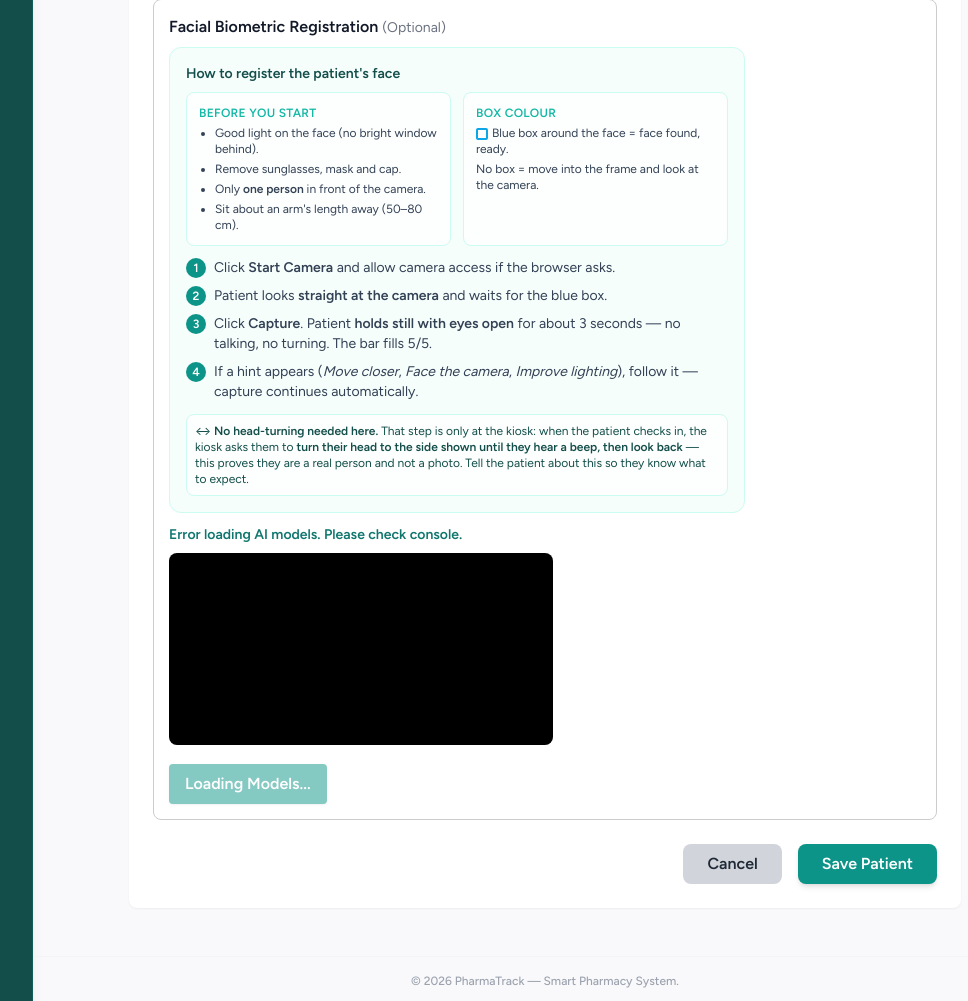
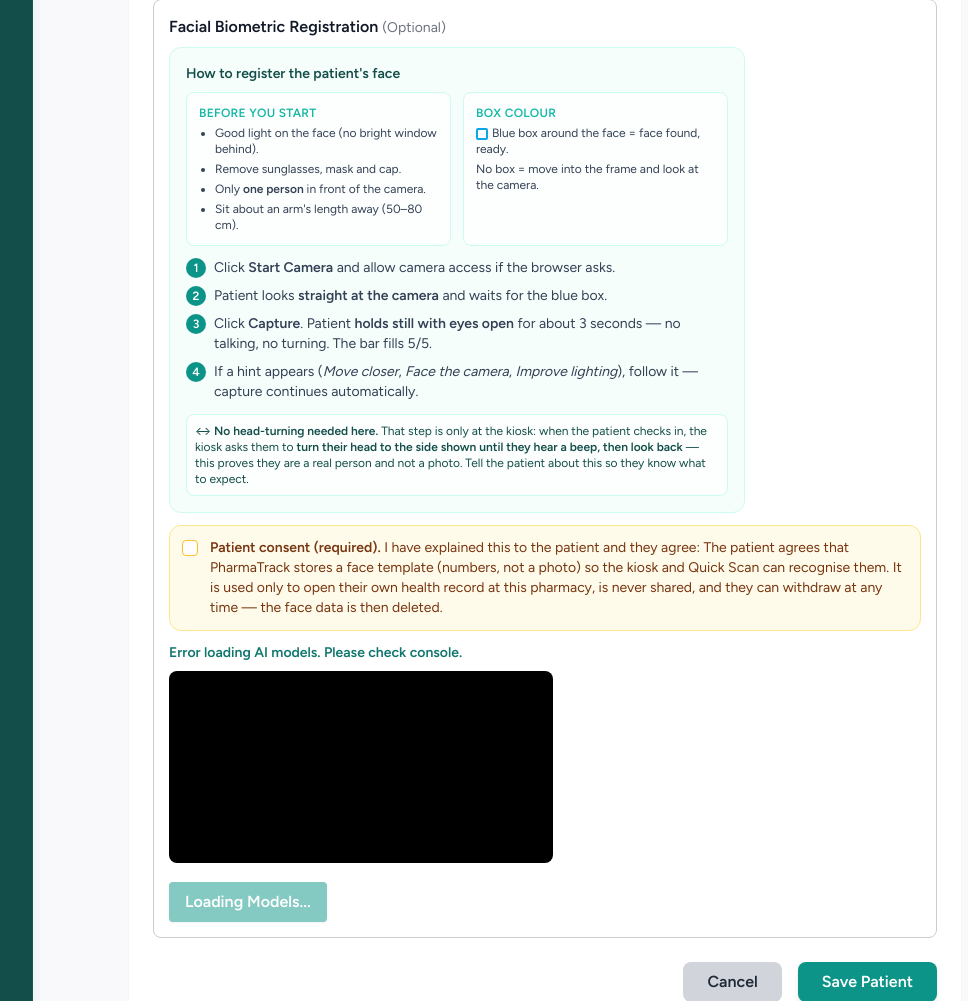
Before and after one commit to syakirasobberi/pharmatrack, a Laravel app: page /pharmacist/patients/create in a window 1280 px wide. Shown: the part 513-1514 px from the top of the page, without its empty margins (223-1191 px from the left). Run offline with Laravel 12, Linux system fonts and the light colour scheme; a user stored in the database is signed in; data comes from the database, SQL or seed files in the repository; style sheets or scripts are compiled from the project's sources.

Commit message:
PDPA consent record for face recognition
- A face is only saved with the patient's consent ticked (register and
  update face); who recorded it and when is stored (patients.face_consent_at
  / face_consent_by) and audited
- Faces registered before this are flagged 'Consent not recorded' on the
  profile and admin Patient Overview; pharmacist records consent or removes
- Patients see their face-recognition status on their profile and can
  withdraw, which deletes the face data at once; removing a face clears consent
- Tests: 11 face-consent cases (48 total)

```diff
--- a/app/Http/Controllers/AdminController.php
+++ b/app/Http/Controllers/AdminController.php
@@ -138,12 +138,14 @@ class AdminController extends Controller
 
         $totalPatients = Patient::count();
         $patientsWithBiometrics = Patient::whereNotNull('face_descriptor')->where('face_descriptor', '!=', '')->count();
+        // PDPA: faces registered before consent was recorded.
+        $facesWithoutConsent = Patient::whereNotNull('face_descriptor')->where('face_descriptor', '!=', '')->whereNull('face_consent_at')->count();
         $unassignedPatients = Patient::whereNull('pharmacist_id')->count();
         // Only active pharmacists can receive patients.
         $activePharmacists = User::where('role', 'pharmacist')->active()->orderBy('name')->get(['id', 'name']);
 
         return view('admin.patients.index', compact(
-            'patients', 'search', 'onlyUnassigned', 'totalPatients', 'patientsWithBiometrics', 'unassignedPatients', 'activePharmacists'
+            'patients', 'search', 'onlyUnassigned', 'totalPatients', 'patientsWithBiometrics', 'facesWithoutConsent', 'unassignedPatients', 'activePharmacists'
         ));
     }
 
--- a/app/Http/Controllers/PatientController.php
+++ b/app/Http/Controllers/PatientController.php
@@ -6,6 +6,7 @@ use App\Models\MedicalHistory;
 use App\Models\Patient;
 use App\Models\User;
 use App\Notifications\PatientAccountSetupNotification;
+use App\Support\Audit;
 use App\Support\FaceMatch;
 use App\Support\HealthSummaryPdf;
 use Illuminate\Http\Request;
@@ -115,8 +116,12 @@ class PatientController extends Controller
                         $fail('The captured face data is invalid. Please scan the face again.');
                     }
                 }],
+                // PDPA: a face may only be saved with the patient's recorded consent.
+                // exclude_without: no face captured → consent not needed (accepted would otherwise always run).
+                'face_consent' => ['exclude_without:face_descriptor', 'accepted'],
             ],
             [
+                'face_consent.accepted' => 'Tick the consent box: the patient must agree before their face is registered.',
                 'email.unique' => 'This email address is already registered. Please use a different email for the new patient.',
             ]
         );
@@ -146,6 +151,11 @@ class PatientController extends Controller
                 'face_descriptor' => $validated['face_descriptor'] ?? null,
             ]);
         });
+
+        if ($patient->hasFace()) {
+            $patient->recordFaceConsent($request->user());
+            Audit::record('patient.face_consent_given', 'Face registered with the patient\'s consent', $patient->id, $patient);
+        }
 
         $redirect = redirect()->route('pharmacist.patients.show', $patient->id);
 
@@ -332,6 +342,9 @@ class PatientController extends Controller
             'patient_id' => ['required', 'integer'],
             'descriptor' => ['required', 'array', 'size:128'],
             'descriptor.*' => ['required', 'numeric'],
+            'consent' => ['accepted'],   // PDPA: the patient agreed before this capture
+        ], [
+            'consent.accepted' => 'The patient must agree to face recognition before their face is saved.',
         ]);
 
         $patient = Patient::assignedTo($request->user())->find($validated['patient_id']);
@@ -342,6 +355,8 @@ class PatientController extends Controller
 
         $patient->face_descriptor = json_encode(array_map('floatval', $validated['descriptor']));
         $patient->save();
+        $patient->recordFaceConsent($request->user());
+        Audit::record('patient.face_consent_given', 'Face registered with the patient\'s consent', $patient->id, $patient);
 
         return response()->json(['status' => 'success', 'message' => 'Face data successfully updated!']);
     }
@@ -350,12 +365,34 @@ class PatientController extends Controller
     {
         $patient = Patient::assignedTo($request->user())->findOrFail($id);
 
-        $patient->face_descriptor = null;
-        $patient->save();
+        $patient->removeFace();
+        Audit::record('patient.face_removed', 'Face data and face-recognition consent removed by the pharmacist', $patient->id, $patient);
 
         return redirect()
             ->route('pharmacist.patients.show', $patient->id)
             ->with('success', 'Patient face data removed successfully.');
+    }
+
+    /** Record consent for a face that was registered before consent was recorded (PDPA). */
+    public function recordFaceConsent(Request $request, $id)
+    {
+        $patient = Patient::assignedTo($request->user())->findOrFail($id);
+        $profile = route('pharmacist.patients.show', $patient->id) . '#face-registration';   // land on the message, not the page top
+
+        $validator = \Illuminate\Support\Facades\Validator::make($request->all(), ['consent' => ['accepted']], [
+            'consent.accepted' => 'Tick the box to confirm the patient agreed, or remove the face instead.',
+        ]);
+        if ($validator->fails()) {
+            return redirect()->to($profile)->withErrors($validator);
+        }
+
+        abort_unless($patient->hasFace(), 404);
+
+        $patient->recordFaceConsent($request->user());
+        Audit::record('patient.face_consent_given', 'Consent recorded for an already registered face', $patient->id, $patient);
+
+        return redirect()->to(route('pharmacist.patients.show', $patient->id) . '#face-registration')
+            ->with('success', 'Face-recognition consent recorded.');
     }
 
     public function quickScan()
--- a/app/Models/Patient.php
+++ b/app/Models/Patient.php
@@ -25,7 +25,36 @@ class Patient extends Model
 
     protected $casts = [
         'archived_at' => 'datetime',
+        'face_consent_at' => 'datetime',
     ];
+
+    public function hasFace(): bool
+    {
+        return filled($this->face_descriptor);
+    }
+
+    /** A face registered before consent was recorded (PDPA): the pharmacist should record consent or remove it. */
+    public function faceConsentMissing(): bool
+    {
+        return $this->hasFace() && $this->face_consent_at === null;
+    }
+
+    public function faceConsentRecorder()
+    {
+        return $this->belongsTo(User::class, 'face_consent_by');
+    }
+
+    /** Store the patient's consent to face recognition (not mass-assignable on purpose). */
+    public function recordFaceConsent(User $recordedBy): void
+    {
+        $this->forceFill(['face_consent_at' => now(), 'face_consent_by' => $recordedBy->id])->save();
+    }
+
+    /** Delete the face data and the consent with it (consent withdrawn, or face removed). */
+    public function removeFace(): void
+    {
+        $this->forceFill(['face_descriptor' => null, 'face_consent_at' => null, 'face_consent_by' => null])->save();
+    }
 
     /**
      * Archived patients are hidden from EVERY query by default (lists, dashboard, kiosk and
--- /dev/null
+++ b/app/Support/FaceConsent.php
@@ -0,0 +1,18 @@
+<?php
+
+namespace App\Support;
+
+/**
+ * The wording the patient agrees to before their face is registered (PDPA 2010:
+ * biometric data is sensitive personal data and needs explicit consent).
+ * Shown to the pharmacist at capture and to the patient in their portal, so both see the same text.
+ */
+class FaceConsent
+{
+    public const STATEMENT = 'The patient agrees that PharmaTrack stores a face template (numbers, not a photo) '
+        . 'so the kiosk and Quick Scan can recognise them. It is used only to open their own health record at this pharmacy, '
+        . 'is never shared, and they can withdraw at any time — the face data is then deleted.';
+
+    public const PATIENT_SUMMARY = 'PharmaTrack keeps a face template (numbers, not a photo) so the kiosk and your pharmacist '
+        . 'can recognise you. It is used only to open your own record here and is never shared.';
+}
--- a/resources/views/pharmacist/patients/create.blade.php
+++ b/resources/views/pharmacist/patients/create.blade.php
@@ -73,6 +73,7 @@
                         <h4 class="font-bold mb-2">Facial Biometric Registration <span class="text-sm font-normal text-gray-500">(Optional)</span></h4>
                         <div class="mb-3">
                             @include('pharmacist.patients.partials.face-capture-guide')
+                            @include('pharmacist.patients.partials.face-consent-checkbox')
                         </div>
                         <p id="status" class="text-sm font-semibold text-teal-700 mb-2">Loading AI models... You can save the patient without face data.</p>
 
@@ -176,6 +177,13 @@
             });
 
             btnStartCamera.addEventListener('click', () => {
+                // PDPA: no camera until the patient's consent is ticked (the server also checks).
+                const consent = document.querySelector('[data-face-consent]');
+                if (consent && !consent.checked) {
+                    statusText.innerText = "Tick 'Patient consent' first: the patient must agree before their face is captured.";
+                    consent.focus();
+                    return;
+                }
                 btnStartCamera.style.display = 'none';
                 btnScanFace.style.display = 'block';
                 btnScanFace.classList.remove('hidden');
--- /dev/null
+++ b/resources/views/pharmacist/patients/partials/face-consent-checkbox.blade.php
@@ -0,0 +1,14 @@
+{{-- PDPA consent before a face is captured. The server also refuses a face without it.
+     $name: form field name (default "face_consent"). --}}
+<label class="mt-3 flex items-start gap-3 rounded-xl border border-amber-200 bg-amber-50 p-3 text-sm text-amber-900 cursor-pointer">
+    <input type="checkbox" name="{{ $name ?? 'face_consent' }}" value="1" data-face-consent
+           @checked(old($name ?? 'face_consent'))
+           class="mt-0.5 h-4 w-4 rounded border-amber-400 text-teal-600 focus:ring-teal-500">
+    <span>
+        <strong>Patient consent (required).</strong>
+        I have explained this to the patient and they agree: {{ \App\Support\FaceConsent::STATEMENT }}
+    </span>
+</label>
+@error($name ?? 'face_consent')
+    <p class="mt-1 text-sm font-semibold text-red-600">{{ $message }}</p>
+@enderror
--- a/resources/views/profile/edit.blade.php
+++ b/resources/views/profile/edit.blade.php
@@ -28,6 +28,12 @@
             @endif
 
             @if ($user->role === 'patient')
+                <div class="p-4 sm:p-8 bg-white shadow sm:rounded-lg" id="face-recognition">
+                    <div class="max-w-xl">
+                        @include('profile.partials.face-consent')
+                    </div>
+                </div>
+
                 <div class="p-4 sm:p-8 bg-white shadow sm:rounded-lg">
                     <div class="max-w-xl">
                         @include('profile.partials.delete-user-form')
--- a/routes/web.php
+++ b/routes/web.php
@@ -109,6 +109,7 @@ Route::middleware(['auth', 'force_password_change', 'role:pharmacist'])->group(f
         ->name('pharmacist.quickScan.identify');
     Route::post('/pharmacist/patients/update-face', [PatientController::class, 'updateExistingFace'])->name('pharmacist.patients.updateFace');
     Route::delete('/pharmacist/patients/{id}/face', [PatientController::class, 'deleteExistingFace'])->name('pharmacist.patients.deleteFace');
+    Route::post('/pharmacist/patients/{id}/face-consent', [PatientController::class, 'recordFaceConsent'])->name('pharmacist.patients.faceConsent');
     Route::get('/pharmacist/patients/{id}/medications', [MedicationController::class, 'index'])->name('pharmacist.medication.index');
     Route::post('/pharmacist/patients/{id}/medications', [MedicationController::class, 'store'])->name('pharmacist.medication.store');
     Route::get('/pharmacist/medications/{medication}/edit', [MedicationController::class, 'edit'])->whereNumber('medication')->name('pharmacist.medication.edit');
@@ -147,6 +148,7 @@ Route::middleware(['auth', 'force_password_change', 'role:patient'])->group(func
     Route::get('/patient/checkups', [PatientPortalController::class, 'checkups'])->name('patient.checkups');
     Route::get('/patient/download-summary', [PatientPortalController::class, 'downloadSummary'])->name('patient.summary.download');
     Route::post('/patient/email-summary', [PatientPortalController::class, 'emailSummary'])->name('patient.summary.email');
+    Route::delete('/patient/face', [PatientPortalController::class, 'withdrawFaceConsent'])->name('patient.face.withdraw');
     Route::get('/patient/notifications', [PatientPortalController::class, 'notifications'])->name('patient.notifications.index');
     Route::post('/patient/notifications/{id}/read', [PatientPortalController::class, 'markNotificationRead'])->name('patient.notifications.read');
 });
```
Also changed, not shown: app/Http/Controllers/PatientPortalController.php (+17 -0 lines), resources/views/admin/patients/index.blade.php (+6 -1 lines), resources/views/pharmacist/patients/show.blade.php (+37 -1 lines), resources/views/profile/partials/face-consent.blade.php (added, +39 -0 lines), tests/Feature/FaceConsentTest.php (added, +168 -0 lines), database/migrations/2026_11_26_000004_add_face_consent_to_patients.php (added).
